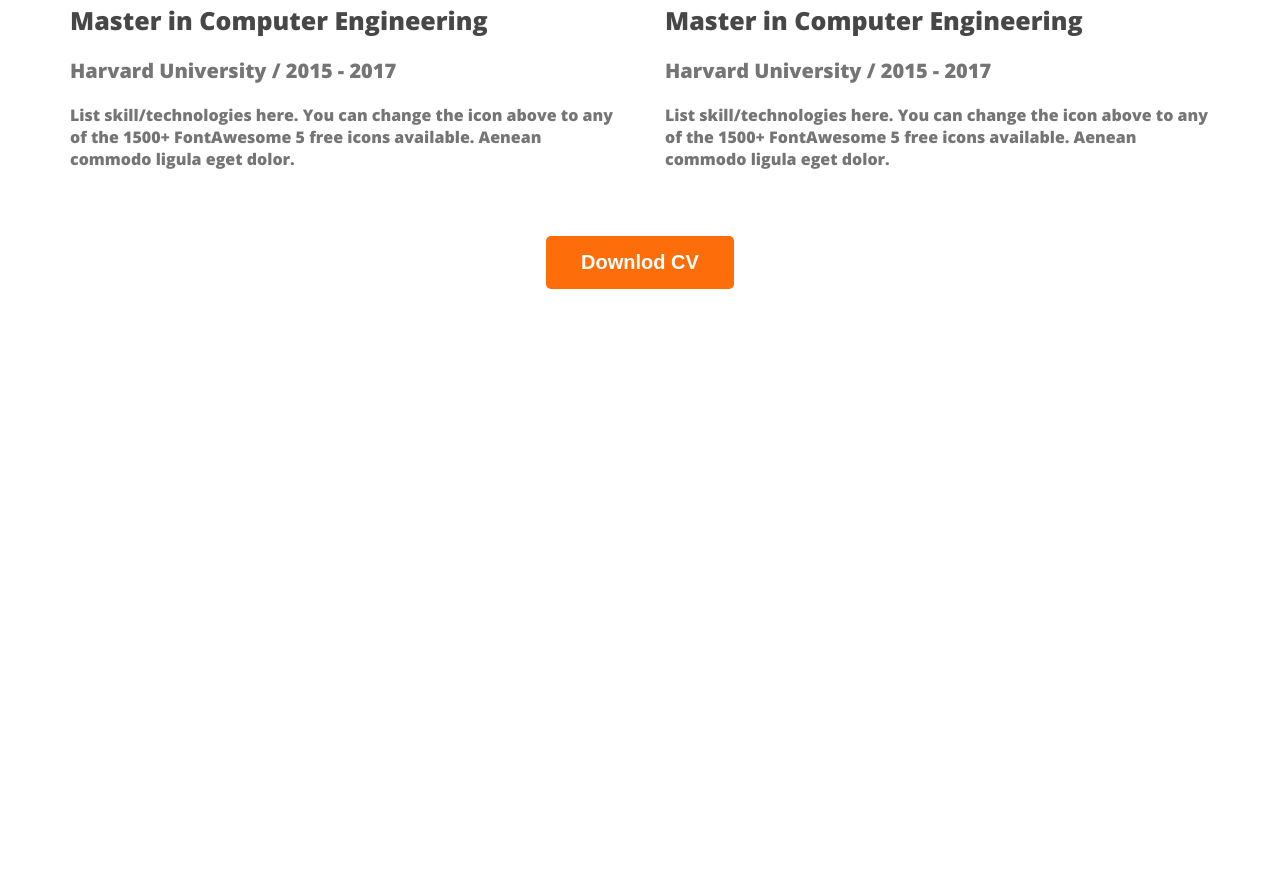
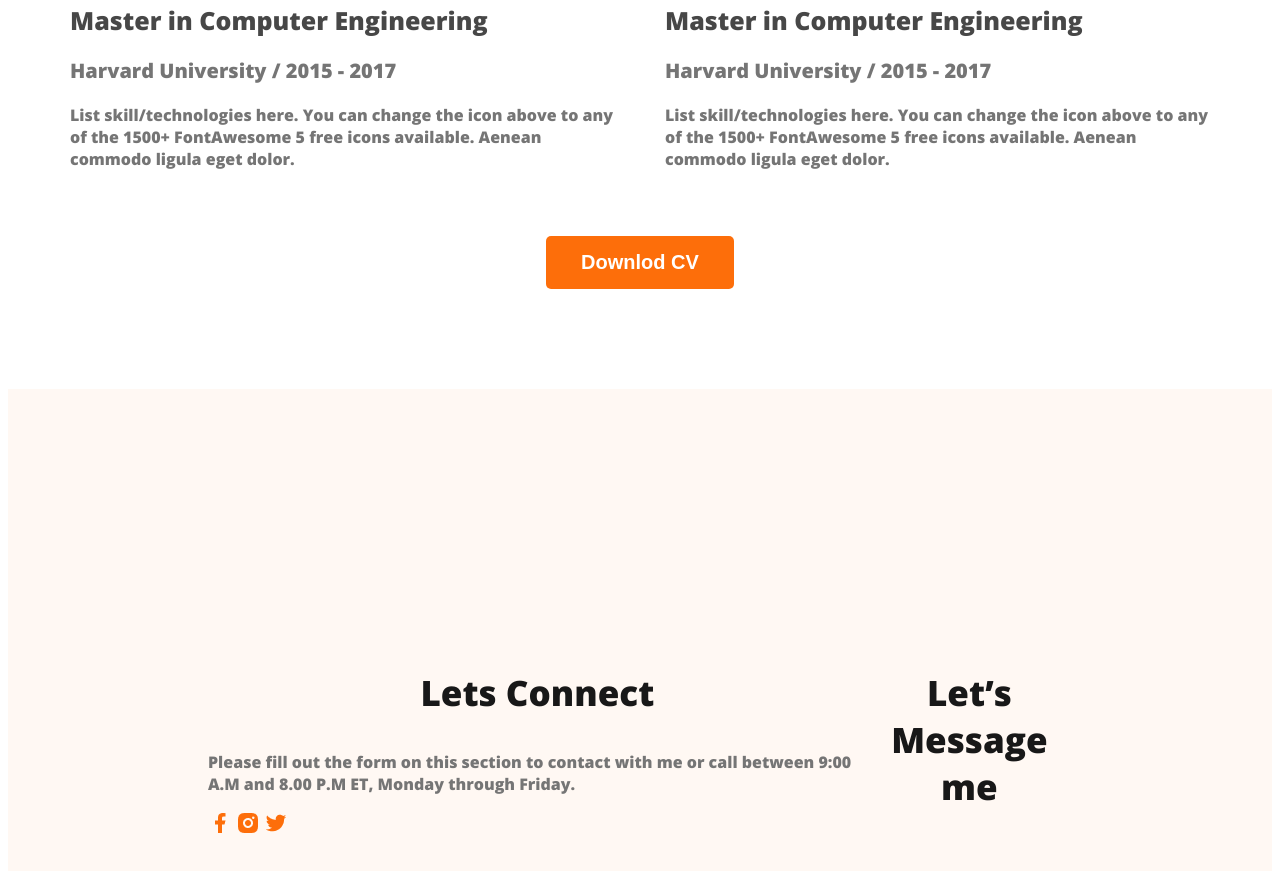
Before and after one commit to thamid17/web-developer-porttfolio, a plain HTML site: page index.html in a window 1280 px wide. Shown: the part 3325-4196 px from the top of the page. Before the commit the page ends 3664 px from the top, so only its background shows below. Drawn offline with nearby package versions, Linux system fonts and the light colour scheme.

Commit message:
footer st

```diff
--- a/index.html
+++ b/index.html
@@ -180,6 +180,24 @@
 
     <footer>
 
+        <div class="footer-colum">
+            <h3 class="section-title">Lets Connect</h3>
+            <p class="resume-about">Please fill out the form on this section to contact with me or call between 9:00 A.M and 8.00 P.M ET, Monday through Friday.</p>
+
+            <div>
+            <a href=""><img src="images/icons/facebook.png" alt=""></a>
+            <a href=""><img src="images/icons/insta.png" alt=""></a>
+            <a href=""><img src="images/icons/twitter.png" alt=""></a>
+            </div>
+
+        </div>
+
+
+
+        <div class="footer-colum">
+            <h3 class="section-title">Let’s Message me</h3>
+        </div>
+
     </footer>
 
 </body>
--- a/style/style.css
+++ b/style/style.css
@@ -187,3 +187,10 @@ main {
     text-align: center;
     margin: 50px 0;
 }
+footer{
+    display: flex;
+    background: #FFF8F3;
+    padding: 130px 200px;
+    margin-top: 100px ;
+
+}
```
